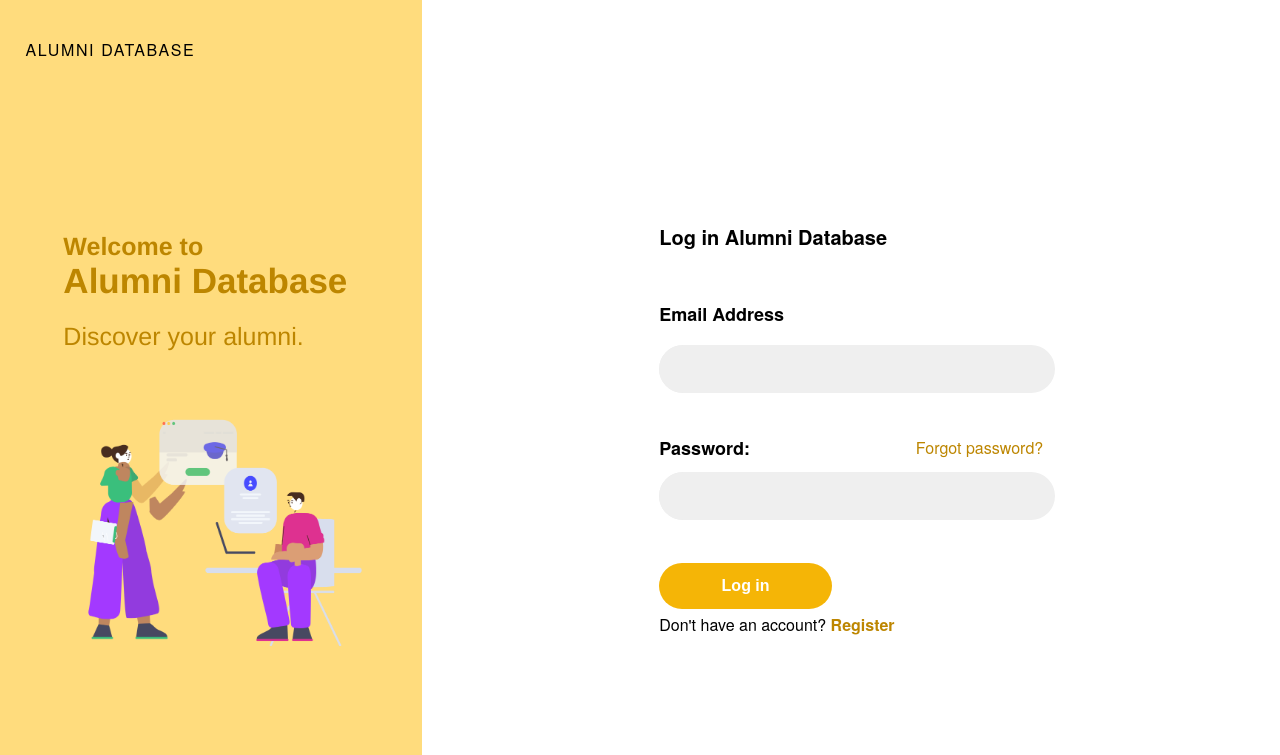
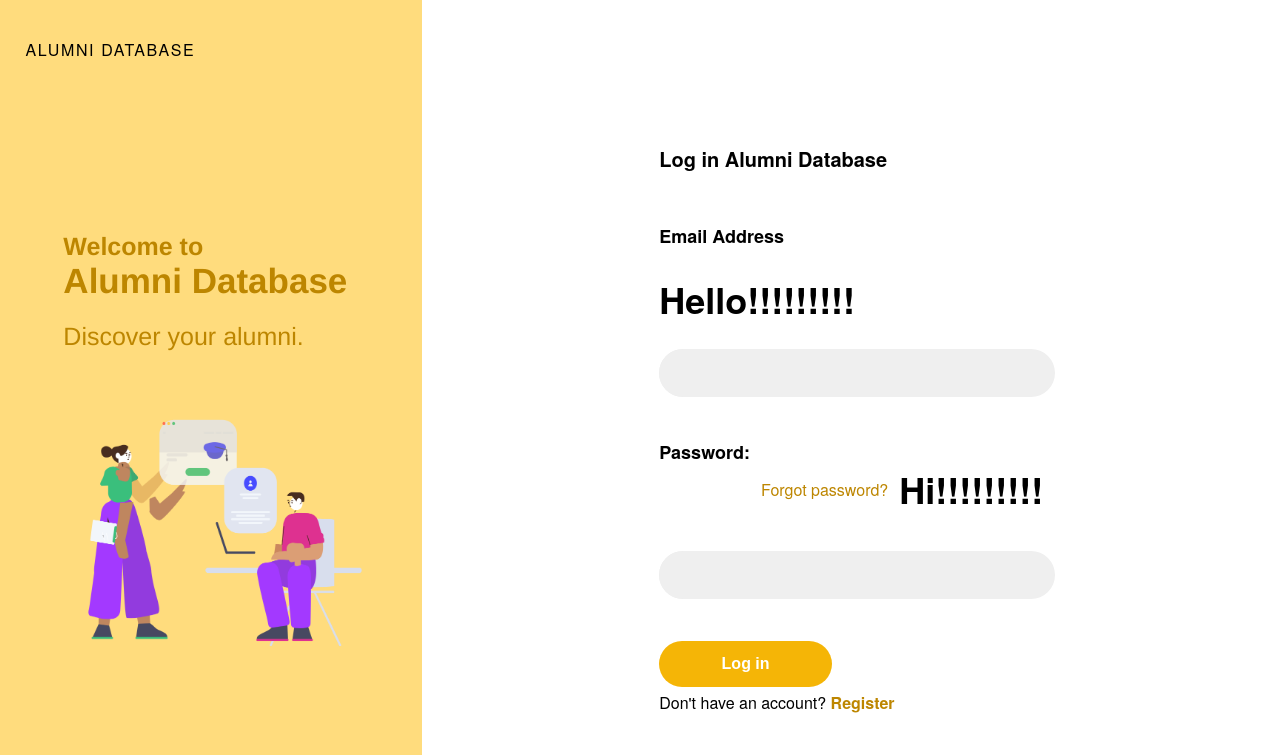
Before and after one commit to choikh0423/awspractice, a Django app: page /searches/accounts/login/ in a window 1280 px wide. Shown: the top 755 px of the page. Run offline with Django 3.2, Linux system fonts and the light colour scheme.

Commit message:
change login.html

```diff
--- a/ebdjango/templates/registration/login.html
+++ b/ebdjango/templates/registration/login.html
@@ -7,6 +7,7 @@
     {% csrf_token %}
       <div id='login_label'>
         <p> Email Address </p>
+        <h1>Hello!!!!!!!!!</h1>
       </div>
       <div id='login_input'>
         {{ form.username }}
@@ -14,6 +15,7 @@
       <div id='password_label'>
         {{ form.password.label_tag }}
         <p id='forgot_pw_text'><a href="{% url 'password_reset' %}">Forgot password?</a></p>
+        <h1>Hi!!!!!!!!!</h1>
       </div>
       <div id='password_input'>
         {{ form.password }}
```
